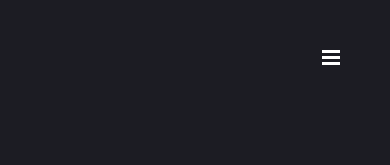
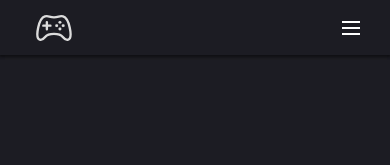
Before and after one commit to rbhogal/game-save-app, a React (Create React App) app: page / in a window 390 px wide. Shown: the top 165 px of the page. Built offline with nearby package versions, Linux system fonts and the light colour scheme.

Commit message:
fixed dropdown in mobile menu click

```diff
--- a/src/App.css
+++ b/src/App.css
@@ -16,7 +16,9 @@ html {
 }
 
 body {
-  background-color: rgb(28 28 35);
+  --primary-color-navy: rgb(28 28 35);
+
+  background-color: var(--primary-color-navy);
   color: gainsboro;
   font-family: 'Lato', sans-serif;
   font-size: 16px;
--- a/src/components/header/Dropdown.css
+++ b/src/components/header/Dropdown.css
@@ -12,7 +12,6 @@
   font-size: 15px;
   /* color: rgb(84, 103, 133); */
   color: rgba(76, 76, 76, 0.5);
-
 }
 
 .dropdown-content a {
@@ -49,3 +48,7 @@
 .dropdown-content a:hover ion-icon {
   color: black;
 }
+
+.dropdown-content .solid {
+  margin: 0;
+}
--- a/src/components/header/Dropdown.js
+++ b/src/components/header/Dropdown.js
@@ -23,6 +23,10 @@ const Dropdown = () => {
             </Link>
           );
         })}
+        <hr className="solid" />
+        <Link to='/gamelist' onClick={() => setClick(false)} style={{ fontWeight: 'bold' }}>
+          All Games <ion-icon name="chevron-forward-outline"></ion-icon>
+        </Link>
       </div>
     </>
   );
--- a/src/components/header/Navbar.css
+++ b/src/components/header/Navbar.css
@@ -1,11 +1,32 @@
-ion-icon {
+/* Logo -Home */
+
+.logo-icon ion-icon {
   font-size: 38px;
-  color: gainsboro;
+  padding-left: 5px;
+}
+
+.logo-icon:hover {
+  color: white;
 }
 
 ion-icon:hover {
   color: white;
 }
+
+.logo-heading {
+  font-size: 22px;
+  font-family: inherit;
+}
+
+.logo-icon a {
+  display: flex;
+  text-decoration: none;
+  text-transform: uppercase;
+  color: var(--dropdown-heading-color);
+  text-align: center;
+}
+
+/* Navbar */
 
 nav {
   width: 100%;
@@ -27,24 +48,28 @@ header {
   align-items: center;
 }
 
+/* Mobile Menu Toggle */
+
 .menu-toggle {
+  position: absolute;
   display: none;
   width: auto;
   height: auto;
-  padding: 50px;
+  padding-right: 30px;
+  z-index: 10;
 }
 
 .menu-toggle span {
   display: block;
   width: 18px;
-  height: 3px;
+  height: 2px;
   background-color: white;
-  transition: all 300ms ease-in-out;
+  transition: all 100ms ease-in-out;
   transform-origin: 0.5px center;
 }
 
 .menu-toggle span:not(:last-child) {
-  margin-bottom: 3px;
+  margin-bottom: 4px;
 }
 
 .menu-toggle.open span:first-child {
@@ -52,34 +77,110 @@ header {
 }
 .menu-toggle.open span:nth-child(2) {
   opacity: 0;
+  transform: translateX(-20px);
 }
 .menu-toggle.open span:last-child {
   transform: rotate(-45deg);
 }
 
+/* Mobile Menu */
+
 .mobile-menu {
   visibility: hidden;
   position: fixed;
-  background-color: white;
-  opacity: 0.2;
-  top: 0px;
+  background-color: var(--primary-color-navy);
+  top: 60px;
   right: 0px;
   left: 0px;
   bottom: 0px;
 }
 
+.mobile-menu.open {
+  visibility: visible;
+}
+
+/* Mobile Menu Responsiveness */
+
 @media only screen and (max-width: 60em) {
+  nav .SearchBox {
+    display: none;
+  }
+
+  nav .TwitchAuth {
+    display: none;
+  }
+
   nav {
-    display: none;
+    padding: 0px;
+  }
+
+  .mobile-menu .TwitchAuth {
+    /* styling here */
+  }
+
+  .logo-icon {
+    padding-left: 30px;
   }
 
   header {
     width: 100%;
-    height: auto;
-    /* border-bottom: 1px solid gainsboro; */
+    height: 55px;
+    box-shadow: 0px 1px 3px 1px rgb(0 0 0 / 30%);
   }
 
   .menu-toggle {
     display: block;
   }
 }
+
+/* Medium --1520px */
+@media only screen and (max-width: 95em) {
+  .logo-heading {
+    font-size: 15px;
+  }
+}
+
+/* Keyframe Animations */
+
+/* Fade in*/
+@keyframes fade-in {
+  from {
+    visibility: hidden;
+    opacity: 0;
+  }
+
+  1% {
+    visibility: visible;
+    opacity: 0;
+  }
+
+  to {
+    visibility: visible;
+    opacity: 1;
+  }
+}
+
+.fade-in {
+  animation: fade-in 100ms ease-in-out forwards;
+}
+
+/* Fade out */
+@keyframes fade-out {
+  from {
+    visibility: visible;
+    opacity: 1;
+  }
+
+  99% {
+    visibility: visible;
+    opacity: 0;
+  }
+  to {
+    visibility: hidden;
+    opacity: 0;
+  }
+}
+
+.fade-out {
+  animation: fade-out 100ms ease-in-out forwards;
+}
--- a/src/components/header/Navbar.js
+++ b/src/components/header/Navbar.js
@@ -18,12 +18,15 @@ const Navbar = () => {
         <span></span>
         <span></span>
       </div>
-      <div className="mobile-menu">
-
+      <div
+        className={click ? 'mobile-menu open fade-in' : 'mobile-menu fade-out'}
+      >
+        <SearchBox />
       </div>
       <nav>
         <div className="logo-icon">
           <Link to="/">
+            {/* <h1 className="logo-heading">Game Save</h1> */}
             <ion-icon name="game-controller-outline"></ion-icon>
           </Link>
         </div>
--- a/src/components/header/SearchBox.css
+++ b/src/components/header/SearchBox.css
@@ -1,9 +1,9 @@
-.search-box {
+.SearchBox {
   display: flex;
   align-items: center;
 }
 
-.search-box ion-icon {
+.SearchBox ion-icon {
   font-size: 25px;
   color: gainsboro;
 }
@@ -19,7 +19,7 @@
   cursor: pointer;
 }
 
-.search-box input {
+.SearchBox input {
   padding: 10px;
   min-width: 35rem;
   border-radius: 2px;
@@ -30,14 +30,34 @@
   color: rgb(82, 97, 121);
 }
 
-.search-box input:focus {
+.SearchBox input:focus {
   outline: none;
 }
 
+/* Placeholder styling for browsers */
+
+::-webkit-input-placeholder {
+  /* Chrome/Opera/Safari */
+  opacity: 0.6;
+}
+::-moz-placeholder {
+  /* Firefox 19+ */
+  opacity: 0.6;
+}
+:-ms-input-placeholder {
+  /* IE 10+ */
+  opacity: 0.6;
+}
+:-moz-placeholder {
+  /* Firefox 18- */
+  opacity: 0.6;
+}
 
 .drop-btn {
+  --dropdown-heading-color: rgba(220, 220, 220, 0.8);
+
   background-color: rgba(0, 0, 0, 0);
-  color: rgba(220, 220, 220, 0.8);
+  color: var(--dropdown-heading-color);
   padding: 18px;
   font-size: 16px;
   border: none;
@@ -76,8 +96,29 @@
   opacity: 1;
 }
 
+/* Tablet--1120px */
 @media only screen and (max-width: 70em) {
-  .search-box input {
+  .SearchBox input {
     min-width: 25px;
   }
 }
+
+/* Mobile--960px */
+@media only screen and (max-width: 60em) {
+  .mobile-menu .SearchBox {
+    flex-direction: column-reverse;
+    border-radius: 0;
+    padding: 10px;
+  }
+
+  .SearchBox input {
+    width: 100%;
+  }
+
+  .mobile-menu .search-btn {
+    display: none;
+  }
+
+  .mobile-menu .input {
+  }
+}
--- a/src/components/header/SearchBox.js
+++ b/src/components/header/SearchBox.js
@@ -5,10 +5,13 @@ import { Link } from 'react-router-dom';
 import Dropdown from './Dropdown';
 
 const SearchBox = () => {
-  // const [click, setClick] = useState(false);
+  const [click, setClick] = useState(true);
   const [dropdown, setDropdown] = useState(false);
 
-  // const handleClick = () => setClick(!click);
+  const handleClick = () => {
+    click ? setDropdown(true) : setDropdown(false);
+    setClick(!click);
+  };
 
   const onMouseEnter = () => {
     window.innerWidth < 960 ? setDropdown(false) : setDropdown(true);
@@ -18,24 +21,26 @@ const SearchBox = () => {
     window.innerWidth < 960 ? setDropdown(false) : setDropdown(false);
   };
 
+  // const handleClick = () => {
+  //   window.innerWidth < 960 ? setDropdown(true) : return ad;
+  // };
+
   return (
-    <div className="search-box">
+    <div id="SearchBox" className="SearchBox">
       <div
         onMouseEnter={onMouseEnter}
         onMouseLeave={onMouseLeave}
         className="dropdown"
       >
-        <Link to="/gamelist">
-          <button
-          onClick={onMouseLeave}
-          className="drop-btn drop-btn-games">
+        <Link to="/">
+          <button onClick={handleClick} className="drop-btn drop-btn-games">
             GAMES &nbsp; <ion-icon name="chevron-down-outline"></ion-icon>
           </button>
         </Link>
         {dropdown && <Dropdown />}
       </div>
 
-      <input type="text" className="input" placeholder="Search game..." />
+      <input type="text" className="input" placeholder="Search..." />
       <Link to="/">
         <button className="search-btn">
           <ion-icon name="search-outline"></ion-icon>
--- a/src/components/header/TwitchAuth.css
+++ b/src/components/header/TwitchAuth.css
@@ -1,3 +1,11 @@
+.TwitchAuth {
+  position: relative;
+  display: inline-block;
+}
+.TwitchAuth a {
+  text-decoration: none;
+}
+
 .user-dropdown-content {
   position: absolute;
   background-color: white;
@@ -23,7 +31,6 @@
   display: flex;
   justify-content: space-between;
 }
-
 
 .user-dropdown-content a:hover:not(:last-child) {
   background-color: gainsboro;
@@ -53,6 +60,11 @@ b {
   display: none;
 }
 
+.user-image {
+  width: 30px;
+  border-radius: 50px;
+}
+
 .sign-in-out-btn:hover {
   background-color: rgba(145, 71, 255, 1);
 }
--- a/src/components/header/TwitchAuth.js
+++ b/src/components/header/TwitchAuth.js
@@ -10,6 +10,7 @@ const TwitchAuth = () => {
   const [token, setToken] = useState('');
   const [userId, setUserId] = useState('');
   const [username, setUsername] = useState('');
+  const [profileImgURL, setProfileImgURL] = useState('');
   const [isSignedIn, setIsSignedIn] = useState(false);
   const [dropdown, setDropdown] = useState(false);
 
@@ -45,9 +46,11 @@ const TwitchAuth = () => {
         const { data } = resp.data;
         const id = data[0].id;
         const userName = data[0].display_name;
+        const profileImgURL = data[0].profile_image_url;
         setUserId(id);
         setUsername(userName);
         setIsSignedIn(true);
+        setProfileImgURL(profileImgURL);
       })
       .catch(err => {
         alert(err);
@@ -89,6 +92,7 @@ const TwitchAuth = () => {
   const renderDropBtn = () => {
     // Signed In
     if (isSignedIn) {
+      console.log(profileImgURL);
       return (
         <button className="drop-btn">
           Profile &nbsp; <ion-icon name="chevron-down-outline"></ion-icon>
@@ -158,7 +162,7 @@ const TwitchAuth = () => {
     <div
       onMouseEnter={onMouseEnter}
       onMouseLeave={onMouseLeave}
-      className="dropdown"
+      className="TwitchAuth"
     >
       {renderDropBtn()}
       {dropdown && renderDropdownContent()}
```
Lines whose indentation alone changed are shown as unchanged.
